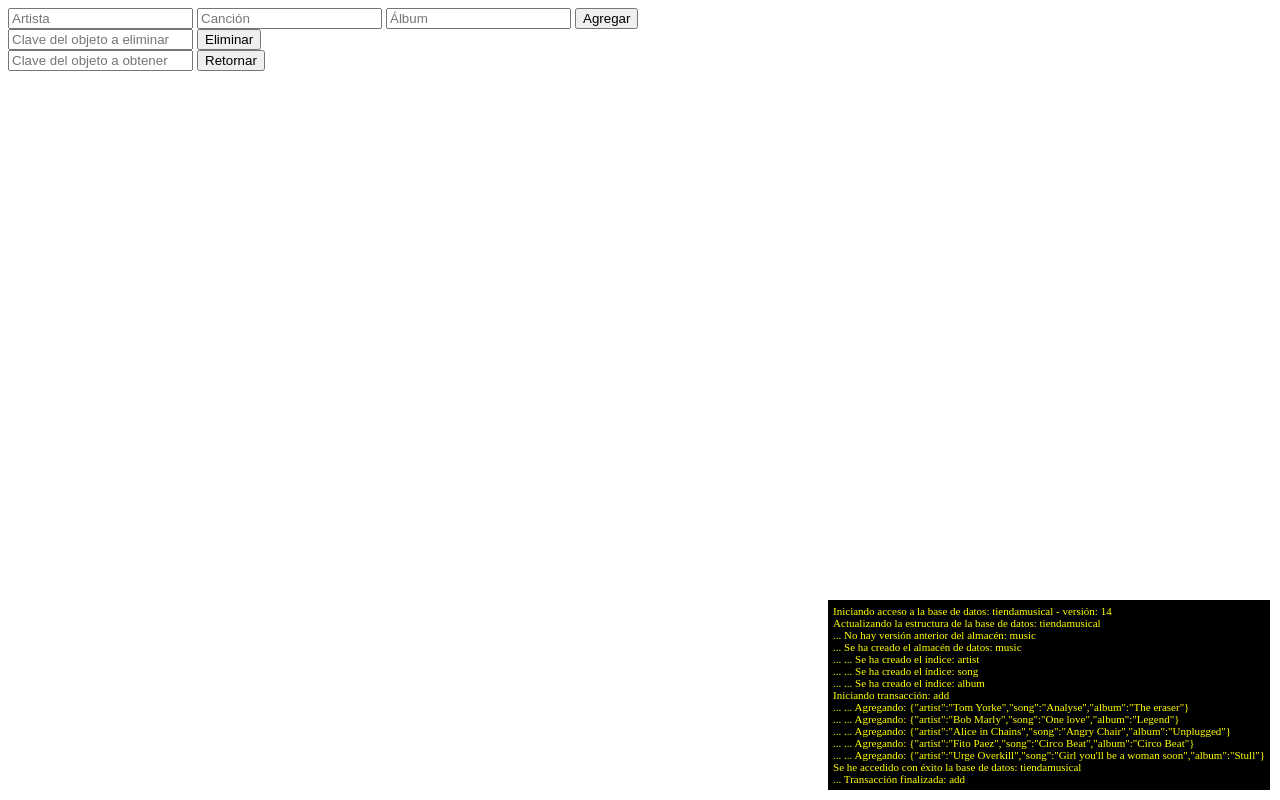
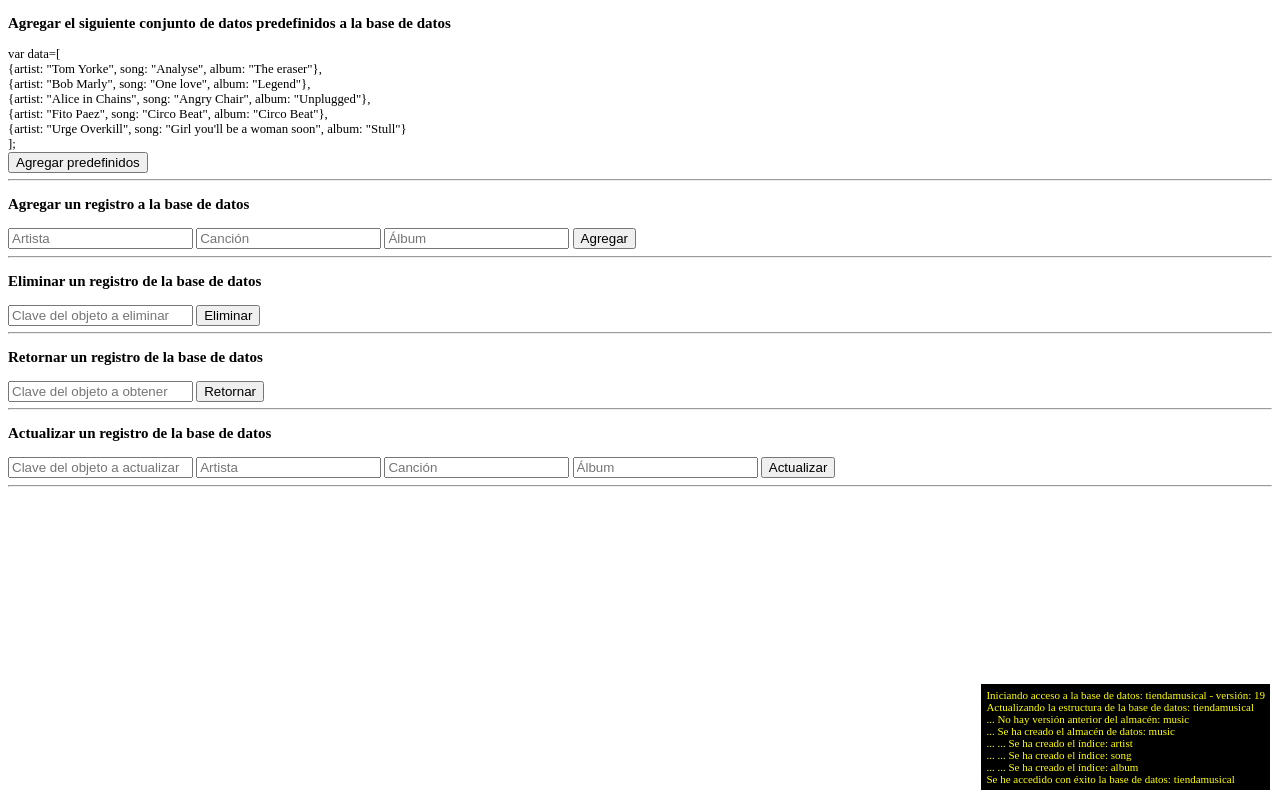
Before and after one commit to maparrar/html5sync, a PHP site: page / in a window 1280 px wide. Run offline with PHP 8.4, Linux system fonts and the light colour scheme.

Commit message:
Completas las funciones CRUD de Database Manejo de errores Cambios en el README

```diff
--- a/index.php
+++ b/index.php
@@ -29,14 +29,14 @@
                         $("#html5sync_debug").scrollTop($('#html5sync_debug').get(0).scrollHeight);
                     }
                 };
-
                 //Lista de parámetros que define la configuración de la base de datos
                 var params={
-                    database: "tiendamusical",         //Nombre de la base de datos
+                    database: "tiendamusical",  //Nombre de la base de datos
+                    version: 19,                //Versión de la base de datos
                     stores: [
                         {
                             name:"music",
-                            key:{autoIncrement:true},
+                            key:{keyPath:"song"},
                             indexes:[           //Lista de índices del almacén, ver parámetros en: https://developer.mozilla.org/en-US/docs/Web/API/IDBObjectStore.createIndex
                                 {
                                     name:"artist",
@@ -57,6 +57,12 @@
                         }
                     ]
                 };
+                var database=new Database(params,function(err){
+                    if(err){
+                        console.debug(err);
+                    }else{
+                        //Todo se debe hacer dentro del contexto de la creación de la base de datos
+                        $("#addDefault").click(function(){
                             var data=[
                                 {artist: "Tom Yorke", song: "Analyse", album: "The eraser"},
                                 {artist: "Bob Marly", song: "One love", album: "Legend"},
@@ -64,28 +70,49 @@
                                 {artist: "Fito Paez", song: "Circo Beat", album: "Circo Beat"},
                                 {artist: "Urge Overkill", song: "Girl you'll be a woman soon", album: "Stull"}
                             ];
-                var database=new Database(params,function(){
-                    database.add("music",data);
+                            database.add("music",data,function(err){
+                                if(err){console.debug(err);}
                             });
-
-
-
+                        });
                         $("#add").click(function(){
                             var nuevo={
                                 artist:$("#artist").val(),
                                 song:$("#song").val(),
                                 album:$("#album").val()
                             };
-                    database.add("music",nuevo);
+                            database.add("music",nuevo,function(err){
+                                if(err){console.debug(err);}
+                            });
+                        });
+                        $("#get").click(function(){
+                            var key=$("#keyGet").val();
+                            database.get("music",key,function(err,data){
+                                if(err){
+                                    console.debug(err);
+                                }else{
+                                    if(data.length>0){
+                                        $("#ukey").val(key);
+                                        $("#uartist").val(data[0].artist);
+                                        $("#usong").val(data[0].song);
+                                        $("#ualbum").val(data[0].album);
+                                    }
+                                }
+                            });
+                        });
+                        $("#update").click(function(){
+                            var object={
+                                artist:$("#uartist").val(),
+                                song:$("#usong").val(),
+                                album:$("#ualbum").val()
+                            };
+                            database.update("music",$("#ukey").val(),object,function(err){
+                                if(err){console.debug(err);}
+                            });
                         });
                         $("#delete").click(function(){
-                    database.delete("music",$("#key").val());
+                            database.delete("music",$("#key").val(),function(err){
+                                if(err){console.debug(err);}
                             });
-                $("#get").click(function(){
-                    var key=parseInt($("#keyGet").val());
-                    if(!isNaN(key)){
-                        database.get("music",key,function(data){
-                            console.debug(data);
                         });
                     }
                 });
@@ -93,15 +120,40 @@
         </script>
     </head>
     <body>
+        <h3>Agregar el siguiente conjunto de datos predefinidos a la base de datos</h3>
+        var data=[<br>
+        {artist: "Tom Yorke", song: "Analyse", album: "The eraser"},<br>
+        {artist: "Bob Marly", song: "One love", album: "Legend"},<br>
+        {artist: "Alice in Chains", song: "Angry Chair", album: "Unplugged"},<br>
+        {artist: "Fito Paez", song: "Circo Beat", album: "Circo Beat"},<br>
+        {artist: "Urge Overkill", song: "Girl you'll be a woman soon", album: "Stull"}<br>
+        ];<br>
+        <button id="addDefault">Agregar predefinidos</button>
+        <br><hr>
+
+        <h3>Agregar un registro a la base de datos</h3>
         <input type="text" id="artist" placeholder="Artista"/>
         <input type="text" id="song" placeholder="Canción"/>
         <input type="text" id="album" placeholder="Álbum"/>
         <button id="add">Agregar</button>
-        <br>
+        <br><hr>
+
+        <h3>Eliminar un registro de la base de datos</h3>
         <input type="text" id="key" placeholder="Clave del objeto a eliminar"/>
         <button id="delete">Eliminar</button>
-        <br>
+        <br><hr>
+
+        <h3>Retornar un registro de la base de datos</h3>
         <input type="text" id="keyGet" placeholder="Clave del objeto a obtener"/>
         <button id="get">Retornar</button>
+        <br><hr>
+
+        <h3>Actualizar un registro de la base de datos</h3>
+        <input type="text" id="ukey" placeholder="Clave del objeto a actualizar"/>
+        <input type="text" id="uartist" placeholder="Artista"/>
+        <input type="text" id="usong" placeholder="Canción"/>
+        <input type="text" id="ualbum" placeholder="Álbum"/>
+        <button id="update">Actualizar</button>
+        <br><hr>
     </body>
 </html>
--- a/scripts/base.css
+++ b/scripts/base.css
@@ -1,3 +1,6 @@
+body{
+    font-size: 0.8em;
+}
 #html5sync_debug{
     background: black;
     bottom: 10px;
@@ -5,7 +8,7 @@
     font-size: 11px;
     max-height: 300px;
     max-width: 700px;
-    overflow: scroll;
+    overflow: auto;
     padding: 5px;
     position: absolute;
     right: 10px;
```
Also changed, not shown: source/Database.js (+73 -31 lines), README.md. Lines whose indentation alone changed are shown as unchanged.
